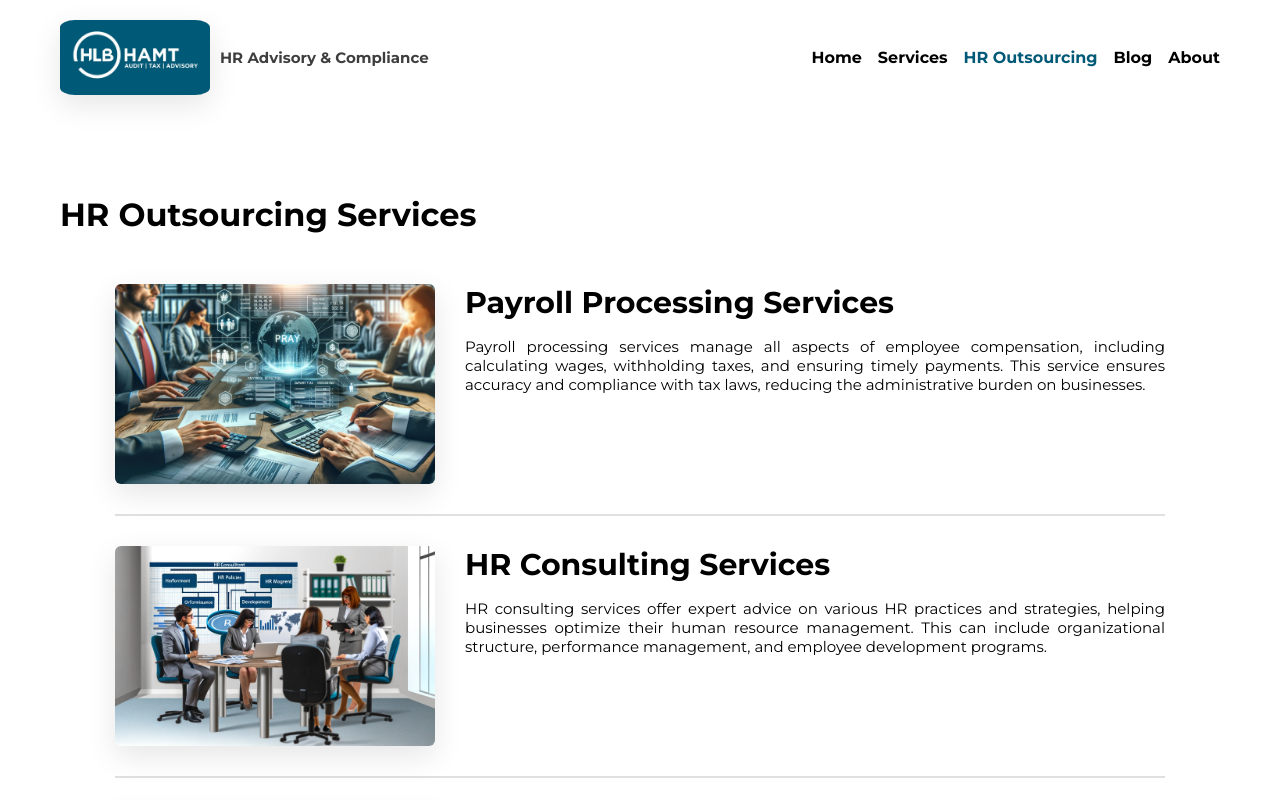
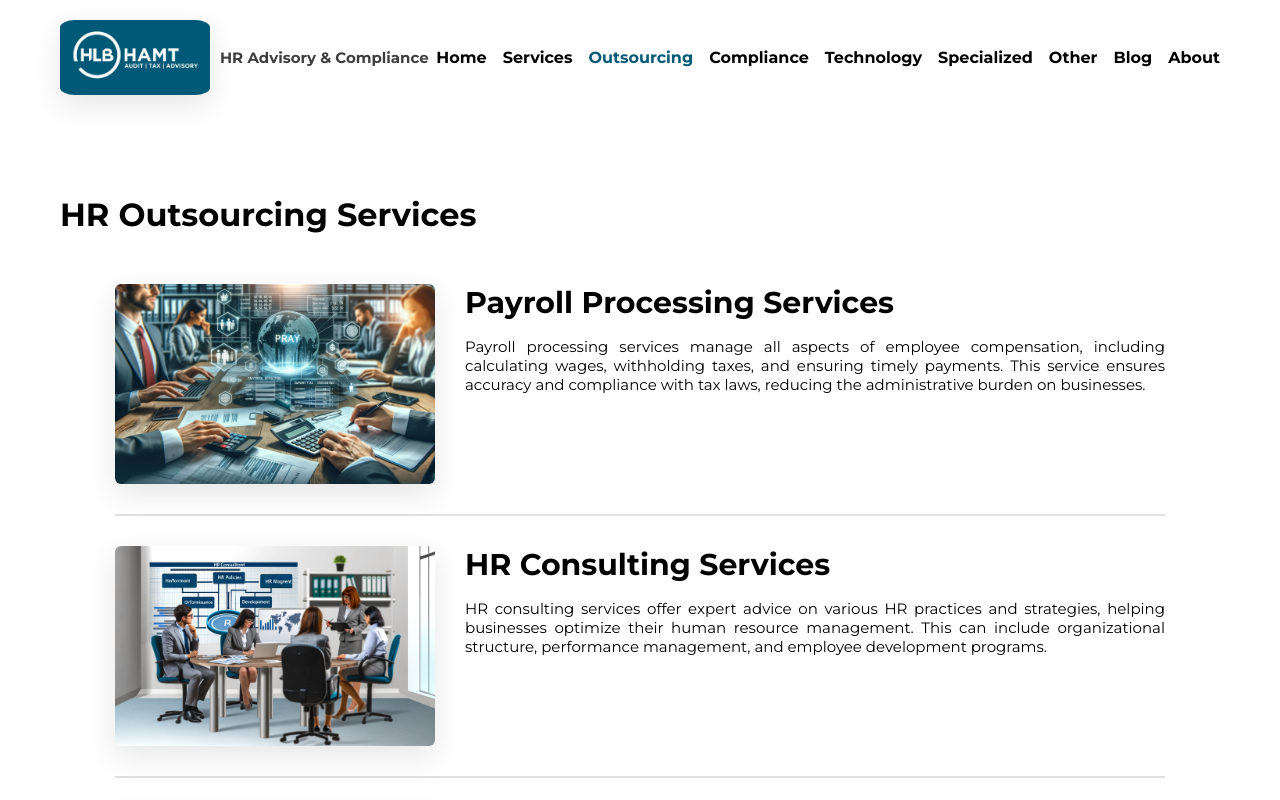
Before and after one commit to bhanu247/HLB-HR-PORTAL, a plain HTML site: page HR Outsourcing.html in a window 1280 px wide. Shown: the top 800 px of the page. Drawn offline with nearby package versions, Linux system fonts and the light colour scheme.

Commit message:
Update HR Outsourcing.html

```diff
--- a/HR Outsourcing.html
+++ b/HR Outsourcing.html
@@ -20,7 +20,11 @@
         <div class="nav-links">
             <a href="index.html">Home</a>
             <a href="services.html">Services</a>
-            <a class="selected" href="HR Outsourcing.html">HR Outsourcing</a>
+            <a class="selected" href="HR Outsourcing.html">Outsourcing</a>
+            <a href="HR Outsourcing.html">Compliance</a>
+            <a href="HR Outsourcing.html">Technology</a>
+            <a href="HR Outsourcing.html">Specialized</a>
+            <a href="HR Outsourcing.html">Other</a>
             <a href="blog.html">Blog</a>
             <a href="about.html">About</a>
         </div>
```
